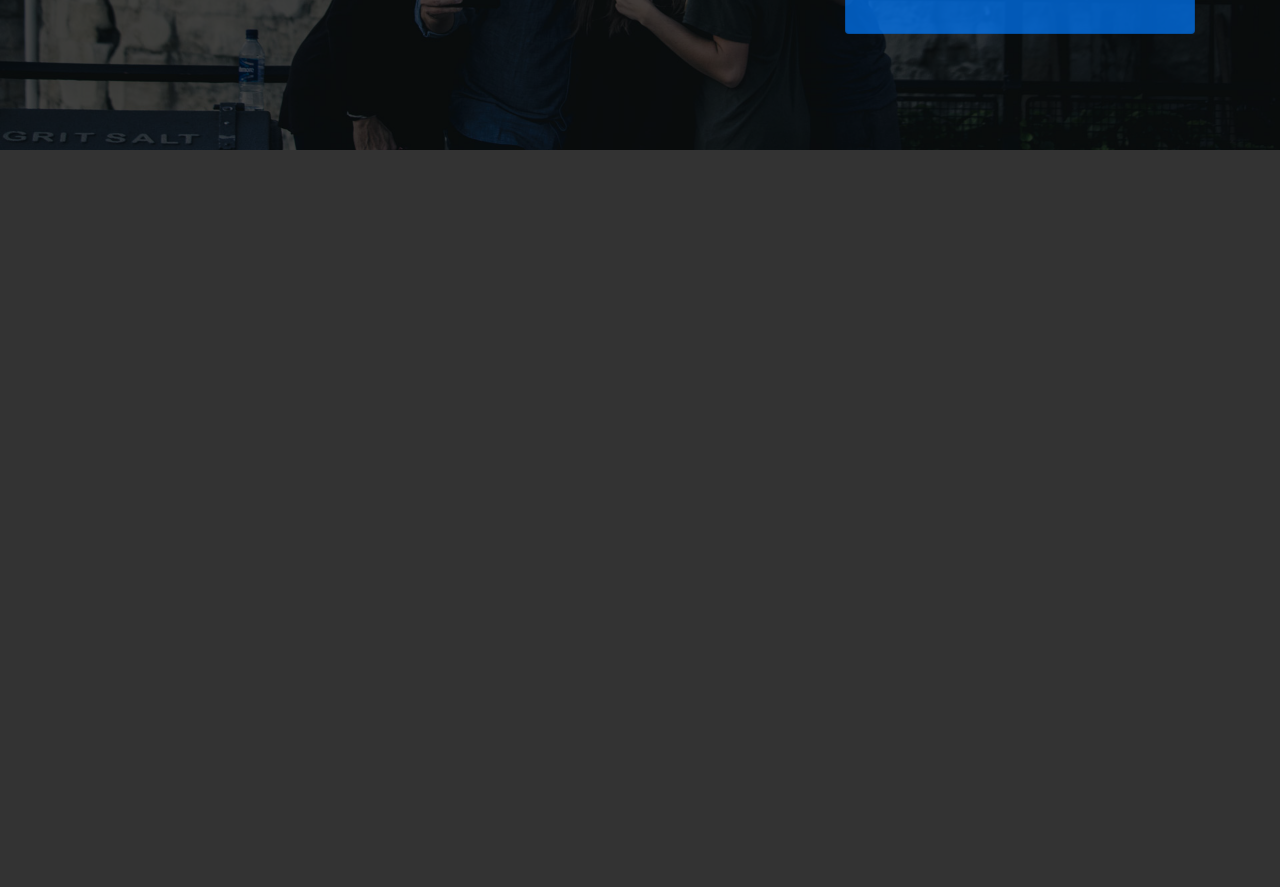
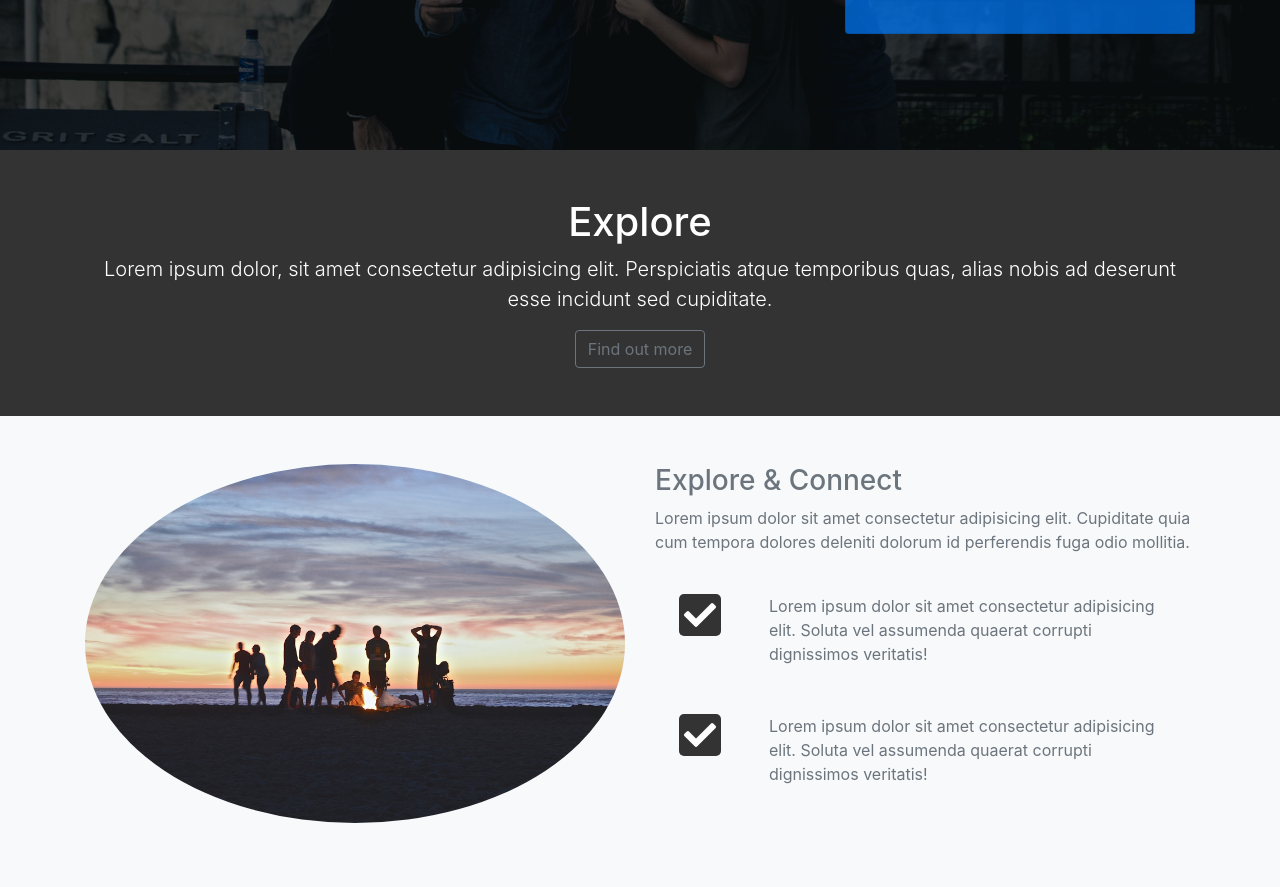
Before and after one commit to Mwangik/LoopLAB, a plain HTML site: page index.html in a window 1280 px wide. Shown: the part 550-1437 px from the top of the page. Before the commit the page ends 800 px from the top, so only its background shows below. Drawn offline with nearby package versions, Linux system fonts and the light colour scheme.

Commit message:
add explore section markup and custom css

```diff
--- a/css/styles.css
+++ b/css/styles.css
@@ -35,3 +35,12 @@ body {
   padding: 5px;
   border-radius: 5px;
 }
+
+/* explore section */
+#explore-section .fas,
+#share-section .fas {
+  background: #333;
+  color: #fff;
+  padding: 5px;
+  border-radius: 5px;
+}
--- a/index.html
+++ b/index.html
@@ -136,6 +136,62 @@
         </div>
       </div>
     </header>
+    <!-- explore head section -->
+    <section id="explore-head-section">
+      <div class="container">
+        <div class="row">
+          <div class="col text-center py-5">
+            <h1 class="display-5">Explore</h1>
+            <p class="lead">
+              Lorem ipsum dolor, sit amet consectetur adipisicing elit.
+              Perspiciatis atque temporibus quas, alias nobis ad deserunt esse
+              incidunt sed cupiditate.
+            </p>
+            <a href="#" class="btn btn-outline-secondary">Find out more</a>
+          </div>
+        </div>
+      </div>
+    </section>
+    <!-- explore section -->
+    <section id="explore-section" class="bg-light text-muted py-5">
+      <div class="container">
+        <div class="row">
+          <div class="col-md-6">
+            <img
+              src="img/share-section1.jpg"
+              alt="explore img"
+              class="img-fluid mb-3 rounded-circle"
+            />
+          </div>
+          <div class="col-md-6">
+            <h3>Explore & Connect</h3>
+            <p>
+              Lorem ipsum dolor sit amet consectetur adipisicing elit.
+              Cupiditate quia cum tempora dolores deleniti dolorum id
+              perferendis fuga odio mollitia.
+            </p>
+            <div class="d-flex">
+              <div class="p-4 align-self-start">
+                <i class="fas fa-check fa-2x"></i>
+              </div>
+              <div class="p-4 align-self-end">
+                Lorem ipsum dolor sit amet consectetur adipisicing elit. Soluta
+                vel assumenda quaerat corrupti dignissimos veritatis!
+              </div>
+            </div>
+            <div class="d-flex">
+              <div class="p-4 align-self-start">
+                <i class="fas fa-check fa-2x"></i>
+              </div>
+              <div class="p-4 align-self-end">
+                Lorem ipsum dolor sit amet consectetur adipisicing elit. Soluta
+                vel assumenda quaerat corrupti dignissimos veritatis!
+              </div>
+            </div>
+          </div>
+        </div>
+      </div>
+    </section>
 
     <script
       src="http://code.jquery.com/jquery-3.3.1.min.js"
```
